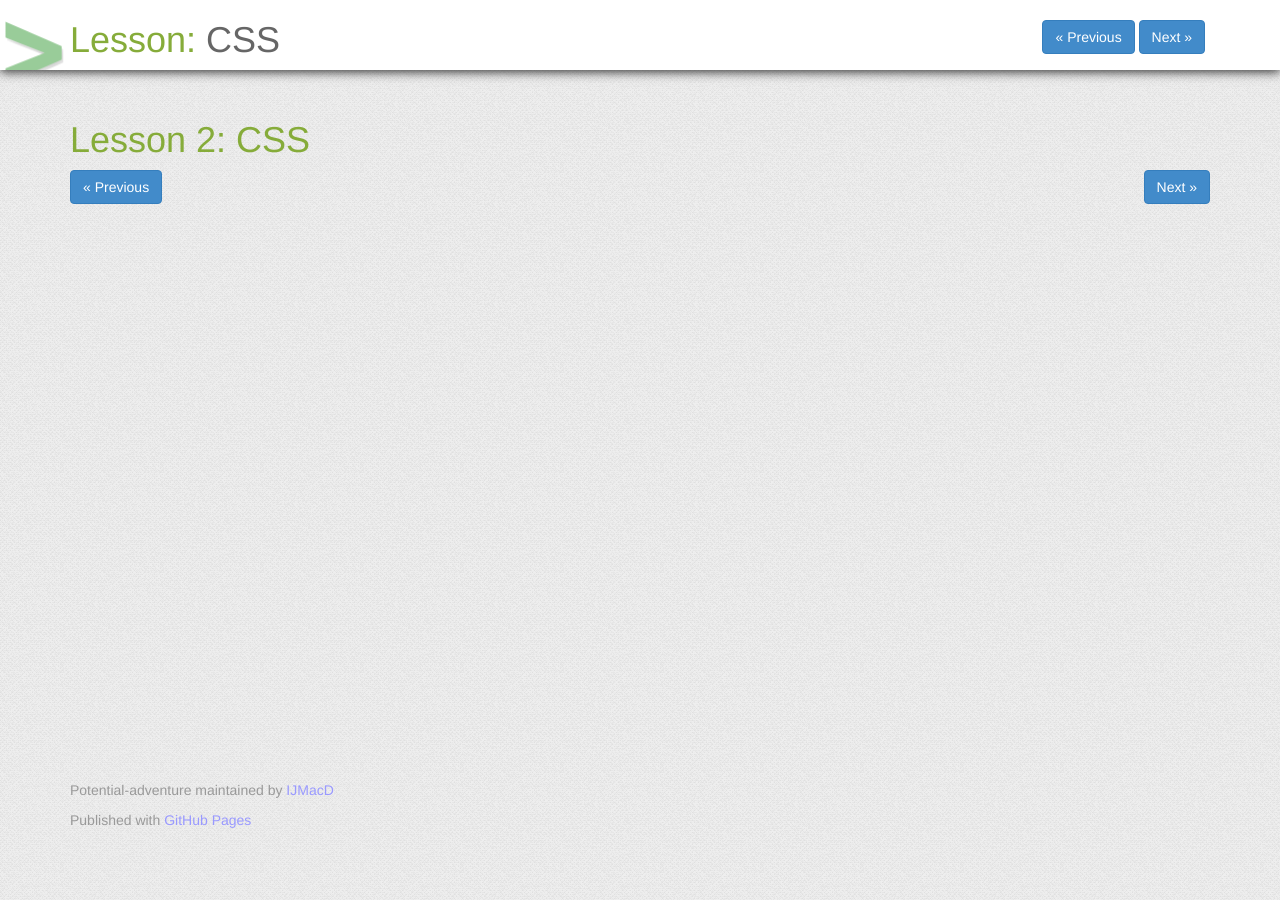
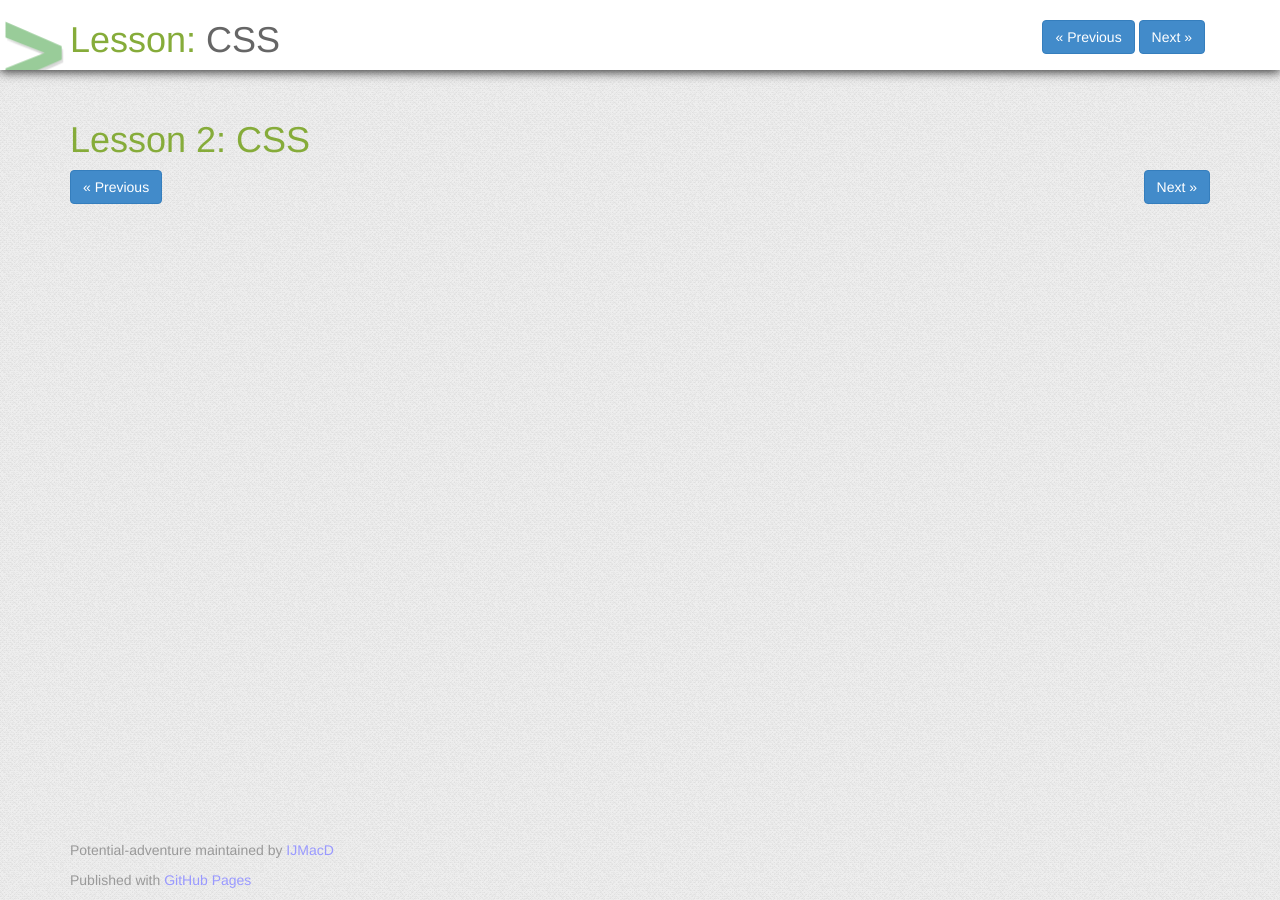
Before and after one commit to IJMacD/potential-adventure, a Jekyll site: the page built from lesson02/index.md, in a window 1280 px wide. Built offline with Jekyll 4.4.1, drawn with Linux system fonts in a browser that asks for light colours.

Commit message:
Fixed style of footer

```diff
--- a/css/lesson.css
+++ b/css/lesson.css
@@ -5,7 +5,6 @@ body {
 body {
   background: #e4e4e4 url(../img/bg.png);
   counter-reset: section;
-  padding-bottom: 60px;
 }
 header {
   background: white;
```
